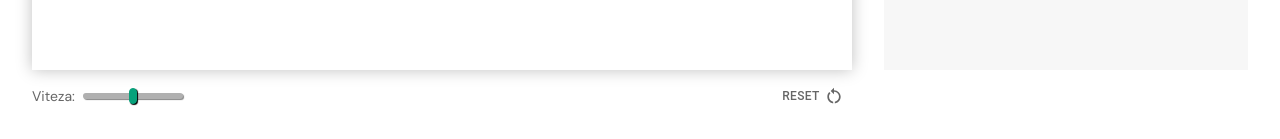
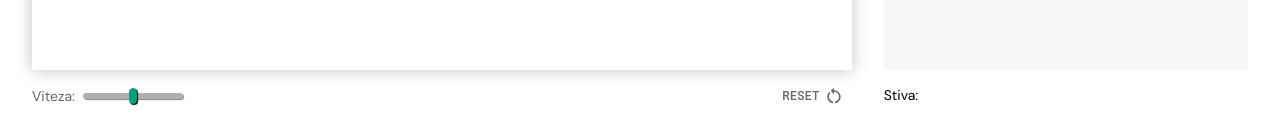
Before and after one commit to andreihodoroaga/geometric-algorithms, a React (Vite) app: page /geometric-algorithms/triangulation in a window 1280 px wide. Shown: the part 658-797 px from the top of the page. Built offline with nearby package versions, Linux system fonts and the light colour scheme.

Commit message:
feat(triangulation): add stack status

```diff
--- a/src/App.scss
+++ b/src/App.scss
@@ -5,7 +5,7 @@
   grid-template-areas:
     "canvas panel"
     "canvas explanations"
-    "controls .";
+    "controls explanationsExtra";
   grid-template-columns: 2.25fr 1fr;
   grid-template-rows: 70px auto 40px;
   grid-column-gap: 2rem;
@@ -35,6 +35,10 @@
   display: flex;
   align-items: center;
   gap: 36px;
+}
+
+.explanations-extra {
+  grid-area: explanationsExtra;
 }
 
 .error-snackbar {
--- /dev/null
+++ b/src/components/triangulation/Stack.tsx
@@ -0,0 +1,20 @@
+interface Props {
+  elements: string[];
+}
+
+export default function Stack({ elements }: Props) {
+  const stackContents = () => {
+    return elements.map((el) => (
+      <span key={el} className="point-label">
+        {el}
+      </span>
+    ));
+  };
+
+  return (
+    <div className="stack">
+      <span>Stiva:</span>
+      {stackContents()}
+    </div>
+  );
+}
--- a/src/components/triangulation/Triangulation.scss
+++ b/src/components/triangulation/Triangulation.scss
@@ -0,0 +1,14 @@
+.stack {
+  margin-top: 1rem;
+  font-size: 0.875rem;
+
+  .point-label {
+    margin-left: 0.4rem;
+    padding: 0.4rem;
+    border-radius: 4px;
+    box-shadow: 0px 2px 1px -1px rgba(0, 0, 0, 0.2), 0px 1px 1px 0px rgba(0, 0, 0, 0.14),
+      0px 1px 3px 0px rgba(0, 0, 0, 0.12);
+    background-color: #fff;
+    color: rgb(49, 102, 88);
+  }
+}
--- a/src/components/triangulation/Triangulation.tsx
+++ b/src/components/triangulation/Triangulation.tsx
@@ -1,8 +1,28 @@
+import "./Triangulation.scss";
+import { VisualizationStep } from "../../shared/models/algorithm";
 import { Point } from "../../shared/models/geometry";
 import { determinePointsForAlgorithm } from "../../shared/util";
 import { CanvasMode } from "../canvas/helpers";
-import VisualizationEngine from "../visualization-engine/VisualizationEngine";
+import VisualizationEngine, { ExplanationsExtraProps } from "../visualization-engine/VisualizationEngine";
+import Stack from "./Stack";
 import { checkValidPolygon, computeTriangulationSteps, isPolygonMonotone } from "./triangulation-algorithm";
+
+const getLastStackStatus = (steps: VisualizationStep[], currentStepIndex: number | null) => {
+  if (!currentStepIndex) {
+    return [];
+  }
+
+  for (let i = currentStepIndex; i >= 0; i--) {
+    if (currentStepIndex === steps.length) {
+      return [];
+    }
+    const stackStep = steps[i].graphicDrawingsStepList?.find((el) => el.type === "stackStatus");
+    if (stackStep) {
+      return stackStep.element.map((el: Point) => el.label);
+    }
+  }
+  return [];
+};
 
 export default function Triangulation() {
   // Returns the visualization steps or an error
@@ -18,11 +38,16 @@ export default function Triangulation() {
     return visualizationSteps;
   };
 
+  const extraExplanation = ({ steps, currentStepIndex }: ExplanationsExtraProps) => {
+    return <Stack elements={getLastStackStatus(steps, currentStepIndex)} />;
+  };
+
   return (
     <VisualizationEngine
       computeVisualizationSteps={computeVisualizationSteps}
       explanationsTitle="Triangulare"
       mode={CanvasMode.polygon}
+      ExplanationsExtra={extraExplanation}
     ></VisualizationEngine>
   );
 }
--- a/src/components/triangulation/triangulation-algorithm.ts
+++ b/src/components/triangulation/triangulation-algorithm.ts
@@ -166,10 +166,6 @@ const isInteriorDiagonal = (
   }
 };
 
-const stackStatus = (stack: Point[]) => {
-  return `Stiva: ${stack.length ? stack.map((el) => el.label).join(", ") : "-"}`;
-};
-
 const sortStepExplanation = (sortedPoints: Point[]) => {
   let message = "Varfurile se ordoneaza descrescător după y (dacă ordinea este egală, se folosește abscisa): ";
 
@@ -196,6 +192,10 @@ const initializeStackStep = (pointsStack: Point[]) => {
         element: pointsStack[1],
         color: LIGHT_GREEN_COLOR,
         size: 6,
+      },
+      {
+        type: "stackStatus",
+        element: [...pointsStack],
       },
     ],
   };
@@ -225,7 +225,7 @@ const pointAndTopOfStackInSameChainStep = (currentPoint: Point, pointsStack: Poi
 
 const extractTopOfStackStep = (pointsStack: Point[], lastPointFromStack: Point) => {
   return {
-    explanation: `Se extrage varful ${lastPointFromStack.label} din stiva. ${stackStatus(pointsStack)}`,
+    explanation: `Se extrage varful ${lastPointFromStack.label} din stiva.`,
     graphicDrawingsStepList: [
       {
         type: "point",
@@ -233,15 +233,17 @@ const extractTopOfStackStep = (pointsStack: Point[], lastPointFromStack: Point)
         color: RED_COLOR,
         size: 6,
       },
+      {
+        type: "stackStatus",
+        element: [...pointsStack],
+      },
     ],
   };
 };
 
 const interiorDiagonalStep = (pointsStack: Point[], currentPoint: Point, lastPointFromStack: Point) => {
   return {
-    explanation: `Se extrage varful ${lastPointFromStack.label} din stiva pentru ca formeaza cu ${
-      currentPoint.label
-    } diagonala interioara poligonului. ${stackStatus(pointsStack)}`,
+    explanation: `Se extrage varful ${lastPointFromStack.label} din stiva pentru ca formeaza cu ${currentPoint.label} diagonala interioara poligonului.`,
     graphicDrawingsStepList: [
       {
         type: "addDiagonal",
@@ -264,6 +266,10 @@ const interiorDiagonalStep = (pointsStack: Point[], currentPoint: Point, lastPoi
         color: ORANGE_COLOR,
         size: 6,
       },
+      {
+        type: "stackStatus",
+        element: [...pointsStack],
+      },
     ],
   };
 };
@@ -277,9 +283,7 @@ const insertPointBackInStackStep = (
   const stackPointPositionMessage = stackPointPosition === "last" ? "ultimul" : "primul";
 
   return {
-    explanation: `Se insereaza inapoi in stiva ${stackPointPositionMessage} varf extras, ${
-      stackPoint.label
-    } si varful curent ${currentPoint.label}. ${stackStatus(pointsStack)}`,
+    explanation: `Se insereaza inapoi in stiva ${stackPointPositionMessage} varf extras, ${stackPoint.label} si varful curent ${currentPoint.label}.`,
     graphicDrawingsStepList: [
       {
         type: "point",
@@ -292,6 +296,10 @@ const insertPointBackInStackStep = (
         element: currentPoint,
         color: LIGHT_GREEN_COLOR,
         size: 6,
+      },
+      {
+        type: "stackStatus",
+        element: [...pointsStack],
       },
     ],
   };
@@ -331,9 +339,7 @@ const pointsInDifferentChainsStep = (currentPoint: Point, pointsStack: Point[])
 
 const addDiagonalDifferentChainsStep = (pointsStack: Point[], currentPoint: Point, topOfStackPoint: Point) => {
   return {
-    explanation: `Se extrage din stiva varful ${topOfStackPoint.label} si se adauga noua diagonala: ${
-      currentPoint.label
-    }${topOfStackPoint.label}. ${stackStatus(pointsStack)}`,
+    explanation: `Se extrage din stiva varful ${topOfStackPoint.label} si se adauga noua diagonala: ${currentPoint.label}${topOfStackPoint.label}.`,
     graphicDrawingsStepList: [
       {
         type: "addDiagonal",
@@ -356,21 +362,27 @@ const addDiagonalDifferentChainsStep = (pointsStack: Point[], currentPoint: Poin
         color: ORANGE_COLOR,
         size: 6,
       },
+      {
+        type: "stackStatus",
+        element: [...pointsStack],
+      },
     ],
   };
 };
 
 const firstPointInStackStep = (pointsStack: Point[], extractedPoint: Point) => {
   return {
-    explanation: `Se extrage din stiva varful ${
-      extractedPoint.label
-    }, dar fiind ultimul, nu se adauga diagonala. ${stackStatus(pointsStack)}`,
+    explanation: `Se extrage din stiva varful ${extractedPoint.label}, dar fiind ultimul, nu se adauga diagonala.`,
     graphicDrawingsStepList: [
       {
         type: "point",
         element: extractedPoint,
         color: RED_COLOR,
         size: 6,
+      },
+      {
+        type: "stackStatus",
+        element: [...pointsStack],
       },
     ],
   };
--- a/src/components/visualization-engine/VisualizationEngine.tsx
+++ b/src/components/visualization-engine/VisualizationEngine.tsx
@@ -1,4 +1,4 @@
-import { useEffect, useState } from "react";
+import { ComponentType, useEffect, useState } from "react";
 import {
   DEFAULT_POINT_SIZE,
   ICircle,
@@ -46,12 +46,18 @@ const clearPointsFromCanvas = (points: Point[]) => {
   );
 };
 
+export interface ExplanationsExtraProps {
+  steps: VisualizationStep[];
+  currentStepIndex: number | null;
+}
+
 interface VisualizationEngineProps {
   computeVisualizationSteps: (points: Point[], canvasDimensions: CanvasDimensions) => VisualizationStep[] | string;
   explanationsTitle: string;
   mode: CanvasMode;
   children?: React.ReactNode;
   showSpeedControl?: boolean;
+  ExplanationsExtra?: ComponentType<ExplanationsExtraProps>;
 }
 
 // A component to be used in every algorithm
@@ -61,6 +67,7 @@ export default function VisualizationEngine({
   mode,
   children,
   showSpeedControl,
+  ExplanationsExtra,
 }: VisualizationEngineProps) {
   const minAlgorithmSpeedInMs = 25;
   const speedUpdateStep = 125;
@@ -393,6 +400,11 @@ export default function VisualizationEngine({
           </div>
         </div>
       )}
+      <div className="explanations-extra">
+        {!visualizationEnded && ExplanationsExtra && (
+          <ExplanationsExtra steps={steps} currentStepIndex={currentStepIndex} />
+        )}
+      </div>
       <Snackbar
         className="error-snackbar"
         anchorOrigin={{ vertical: "bottom", horizontal: "center" }}
```
